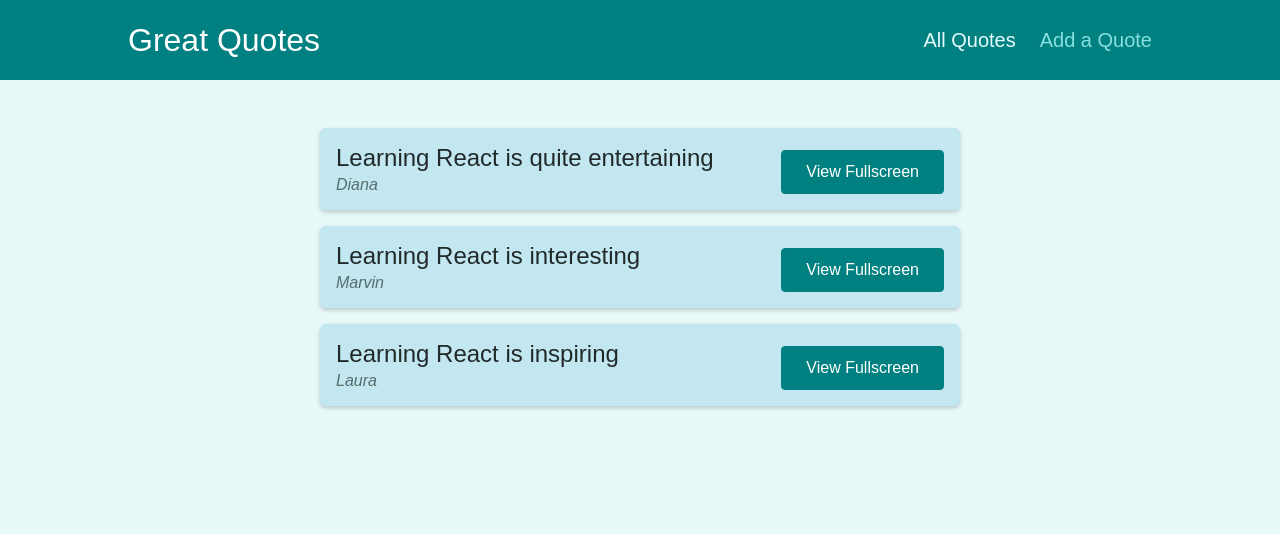
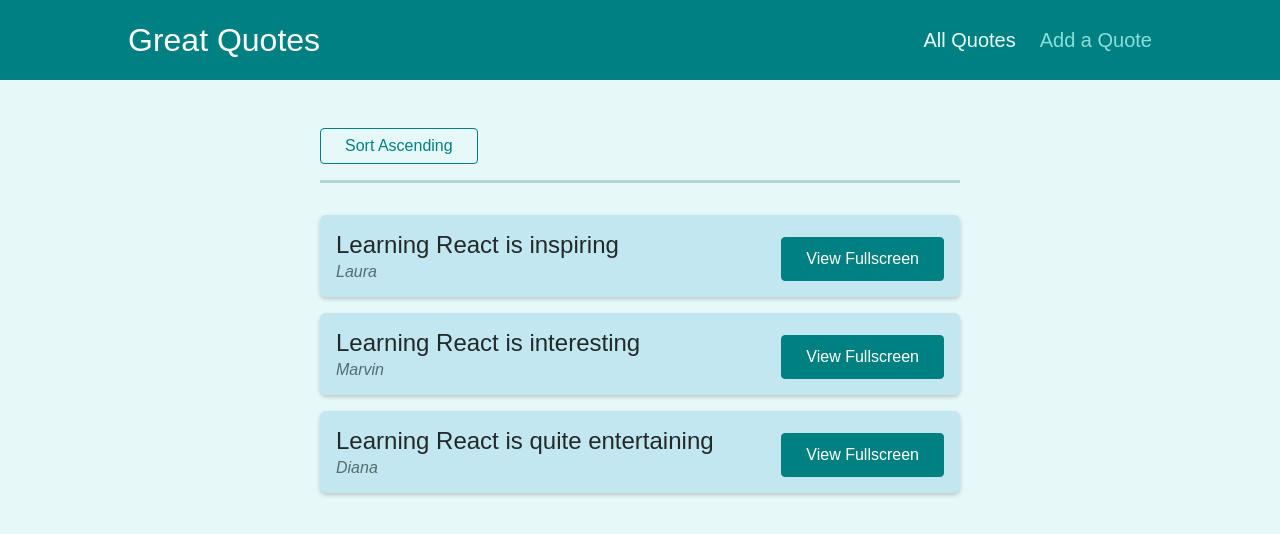
Before and after one commit to dgponce/quotes-project, a React (Create React App) app: page /quotes in a window 1280 px wide. Shown: the top 534 px of the page. Built offline with nearby package versions, Linux system fonts and the light colour scheme.

Commit message:
Added sorting quotes logic

```diff
--- a/src/components/quotes/QuoteForm.js
+++ b/src/components/quotes/QuoteForm.js
@@ -1,4 +1,5 @@
-import { useRef } from 'react';
+import { Fragment, useRef, useState } from 'react';
+import { Prompt } from 'react-router-dom';
 
 import Card from '../UI/Card';
 import LoadingSpinner from '../UI/LoadingSpinner';
@@ -7,6 +8,7 @@
 const QuoteForm = (props) => {
   const authorInputRef = useRef();
   const textInputRef = useRef();
+  const [isEntering, setIsEntering] = useState(false);
 
   function submitFormHandler(event) {
     event.preventDefault();
@@ -19,9 +21,28 @@
     props.onAddQuote({ author: enteredAuthor, text: enteredText });
   }
 
+  const finishEnteringHandler = () => {
+    setIsEntering(false);
+  }
+
+  const formFocusHandler = () => {
+    setIsEntering(true);
+  };
+
   return (
+    <Fragment>
+      <Prompt
+        when={isEntering}
+        message={() =>
+          'Are you sure you want to leave? Entered data will be lost.'
+        }
+      />
       <Card>
-      <form className={classes.form} onSubmit={submitFormHandler}>
+        <form
+          onFocus={formFocusHandler}
+          className={classes.form}
+          onSubmit={submitFormHandler}
+        >
           {props.isLoading && (
             <div className={classes.loading}>
               <LoadingSpinner />
@@ -29,18 +50,19 @@
           )}
 
           <div className={classes.control}>
-          <label htmlFor='author'>Author</label>
-          <input type='text' id='author' ref={authorInputRef} />
+            <label htmlFor="author">Author</label>
+            <input type="text" id="author" ref={authorInputRef} />
           </div>
           <div className={classes.control}>
-          <label htmlFor='text'>Text</label>
-          <textarea id='text' rows='5' ref={textInputRef}></textarea>
+            <label htmlFor="text">Text</label>
+            <textarea id="text" rows="5" ref={textInputRef}></textarea>
           </div>
           <div className={classes.actions}>
-          <button className='btn'>Add Quote</button>
+            <button onClick={finishEnteringHandler} className="btn">Add Quote</button>
           </div>
         </form>
       </Card>
+    </Fragment>
   );
 };
 
--- a/src/components/quotes/QuoteList.js
+++ b/src/components/quotes/QuoteList.js
@@ -1,13 +1,37 @@
 import { Fragment } from 'react';
+import { useHistory, useLocation } from 'react-router-dom';
 
 import QuoteItem from './QuoteItem';
 import classes from './QuoteList.module.css';
 
+const sortQuotes = (quotes, ascending) => {
+  return quotes.sort((quoteA, quoteB) => {
+    if (ascending) {
+      return quoteA.id > quoteB.id ? 1 : -1;
+    } else {
+      return quoteA.id < quoteB.id ? 1 : -1;
+    }
+  });
+};
+
 const QuoteList = (props) => {
+  const history = useHistory();
+  const location = useLocation();
+  const queryParams = new URLSearchParams(location.search);
+  const isSortingAscending = queryParams.get('sort') === 'asc';
+  const sortedQuotes = sortQuotes(props.quotes, isSortingAscending);
+
+  const changeSortingHandler = () => {
+    history.push('/quotes?sort=' + (isSortingAscending ? 'desc' : 'asc'));
+  };
+
   return (
     <Fragment>
+      <div className={classes.sorting}>
+        <button onClick={changeSortingHandler}>Sort {isSortingAscending ? 'Descending' : 'Ascending'}</button>
+      </div>
       <ul className={classes.list}>
-        {props.quotes.map((quote) => (
+        {sortedQuotes.map((quote) => (
           <QuoteItem
             key={quote.id}
             id={quote.id}
--- a/src/pages/NewQuote.js
+++ b/src/pages/NewQuote.js
@@ -1,10 +1,16 @@
+import { useHistory } from "react-router-dom";
 import QuoteForm from "../components/quotes/QuoteForm";
 
 const NewQuote = () => {
+  const history = useHistory();
+
   const addQuoteHandler = quoteData => {
     const {author, text} = quoteData;
     console.log(author, text);
-  }
+
+    history.push('/quotes');
+  };
+
   return <QuoteForm onAddQuote={addQuoteHandler}/>
 };
 
```
Lines whose indentation alone changed are shown as unchanged.
